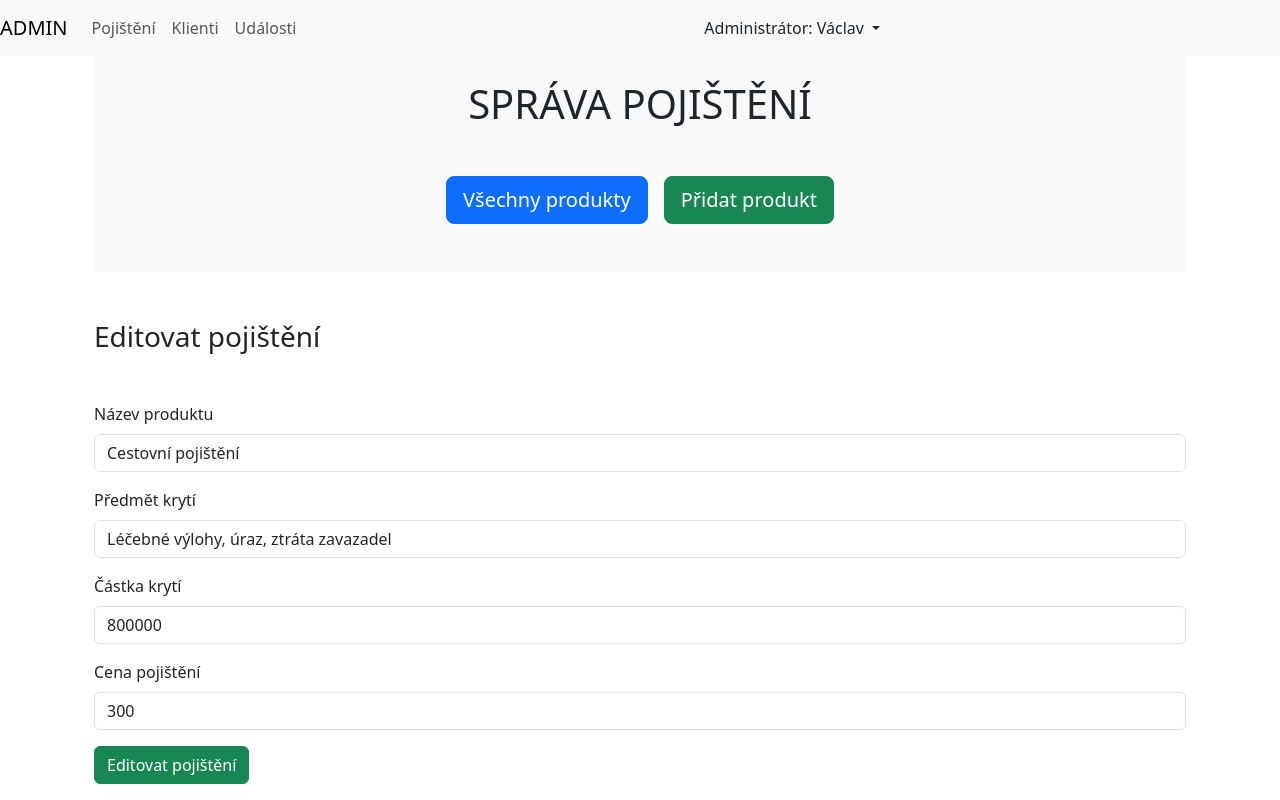
After one commit to VaclavNekolny/SafeHouse, a Django app: page /pojisteni/editovat/5 in a window 1280 px wide. The commit adds this page. Run offline with Django 4.2, Linux system fonts and the light colour scheme; data comes from the database, SQL or seed files in the repository; both versions use the stored data as it was after the commit; some libraries are stand-ins or nearby versions.

```diff
--- /dev/null
+++ b/pojistenci_app/static/pojistenci_app/detail_pojistence.css
@@ -0,0 +1,3 @@
+.detail-pojistence img {
+    width: 180px;
+}
--- a/pojistenci_app/templates/pojistenci_app/editovat_pojistence.html
+++ b/pojistenci_app/templates/pojistenci_app/editovat_pojistence.html
@@ -28,7 +28,8 @@
             <label class="me-1">Muž</label>
             <input type="hidden" name="pohlavi" value="muz">
                 <div class="form-check form-switch">
-                    <input class="form-check-input" type="checkbox" id="prepinacPohlavi" name="pohlavi" value="zena" {% if not pojistenec.je_muz %}checked{% endif %}>
+                    <input class="form-check-input" type="checkbox" id="prepinacPohlavi" name="pohlavi" value="zena"
+                    {% if pojistenec and not pojistenec.je_muz %}checked{% endif %}>
                 </div>
             <label>Žena</label>
         </div>
--- /dev/null
+++ b/pojistenci_app/templates/pojistenci_app/editovat_pojisteni.html
@@ -0,0 +1,33 @@
+{% extends "pojistenci_app/pojisteni.html" %}
+
+
+
+{% block form %}
+    {% if message %}
+    <div class="alert alert-success" role="alert">
+        {{ message }}
+    </div>
+    {% endif %}
+    <h3 class="mb-5">Editovat pojištění</h3>
+    <form action="" method="post">
+        {% csrf_token %}
+        <div class="mb-3">
+            <label for="nazev" class="form-label">Název produktu</label>
+            <input type="text" class="form-control" id="nazev" name="nazev" value='{{ pojisteni.nazev }}' required>
+        </div>
+        <div class="mb-3">
+            <label for="predmet_kryti" class="form-label">Předmět krytí</label>
+            <input type="text" class="form-control" id="predmet_kryti" name="predmet_kryti" value='{{ pojisteni.predmet_kryti }}' required>
+        </div>
+        <div class="mb-3">
+            <label for="castka" class="form-label">Částka krytí</label>
+            <input type="number" class="form-control" id="castka" name="castka" value={{ pojisteni.zakladni_castka }} required>
+        </div>
+        <div class="mb-3">
+            <label for="cena" class="form-label">Cena pojištění</label>
+            <input type="number" class="form-control" id="cena" name="cena" value={{ pojisteni.zakladni_cena }} required>
+        </div>
+        <input type="hidden" name="id" value={{ pojisteni.id }}>
+        <button type="submit" class="btn btn-success">Editovat pojištění</button>
+    </form>
+{% endblock form %}
--- /dev/null
+++ b/pojistenci_app/templates/pojistenci_app/pojisteni.html
@@ -0,0 +1,56 @@
+{% extends "base.html" %}
+{% load static %}
+
+{% block title %}
+Pojištění
+{% endblock title %}
+
+
+{% block styles %}
+    <link rel="stylesheet" href={% static "pojistenci_app/pojisteni.css" %}>
+{% endblock styles %}
+
+{% block content %}
+    <div class="container-md">
+        <h1 class="text-center pt-4 bg-light mb-0">SPRÁVA POJIŠTĚNÍ</h1>
+        <div class="bg-light p-5 mb-5 d-flex gap-3 justify-content-center rounded-bottom">
+            <a class="btn btn-primary btn-lg" href={% url "pojisteni" %}>Všechny produkty</a>
+            <a class="btn btn-success btn-lg" href={% url "pridat_pojisteni" %}>Přidat produkt</a>
+        </div>
+        {% if pridat or editovat or vymazat %}
+            {% block form %}
+            {% endblock form %}
+        {% else %}
+        <h3 class="mb-5">Seznam pojistných produktů</h3>
+        <table class="table table-hover" id="vsechny_produkty">
+            <thead>
+            <tr>
+                <th scope="col">#</th>
+                <th scope="col">Název</th>
+                <th scope="col">Předmět krytí</th>
+                <th scope="col">Částka krytí (kč)</th>
+                <th scope="col">Základní cena (kč/měs.)</th>
+                <th scope="col">Poměr</th>
+                <th scope="col"></th>
+            </tr>
+            </thead>
+            <tbody>
+            {% for produkt in produkty %}
+            <tr style="vertical-align: middle;">
+                <th scope="row">{{ produkt.id }}</th>
+                <td>{{ produkt.nazev }}</td>
+                <td>{{ produkt.predmet_kryti }}</td>
+                <td>{{ produkt.zakladni_castka }}</td>
+                <td>{{ produkt.zakladni_cena }}</td>
+                <td>{{ produkt.pomer }}</td>
+                <td>
+                    <a class="btn btn-info" href={% url "editovat_pojisteni" produkt.id %}>editovat</a>
+                    <a class="btn btn-danger" href={% url "vymazat_pojisteni" produkt.id %}>smazat</a>
+                </td>
+            </tr>
+            {% endfor %}
+            </tbody>
+        </table>
+        {% endif %}
+    </div>
+{% endblock content %}
--- a/pojistenci_app/urls.py
+++ b/pojistenci_app/urls.py
@@ -6,13 +6,23 @@ from . import views
 urlpatterns = [
     path('', views.index, name="index"),
     path('klienti', views.klienti, name="klienti"),
+    path('klienti/<int:id_klienta>/',
+         views.detail_pojistence, name="detail_pojistence"),
     path('klienti/pridat',
          views.pridat_pojistence, name="pridat_pojistence"),
     path('klienti/vymazat',
          views.vymazat_pojistence, name="vymazat_pojistence"),
     path('klienti/vymazat/<int:del_id>',
          views.vymazat_pojistence_id, name="vymazat_pojistence_id"),
-    path('klienti/<int:edit_id>',
-         views.editovat_pojistence, name="editovat_pojistence")
+    path('klienti/editovat/<int:edit_id>',
+         views.editovat_pojistence, name="editovat_pojistence"),
+    path('pojisteni',
+         views.pojisteni, name="pojisteni"),
+    path('pojisteni/pridat',
+         views.pridat_pojisteni, name="pridat_pojisteni"),
+    path('pojisteni/editovat/<int:edit_id>',
+         views.editovat_pojisteni, name="editovat_pojisteni"),
+    path('pojisteni/vymazat/<int:del_produkt_id>',
+         views.vymazat_pojisteni, name="vymazat_pojisteni"),
 
 ]
--- a/pojistenci_app/views.py
+++ b/pojistenci_app/views.py
@@ -1,6 +1,6 @@
 from django.shortcuts import render, redirect
 from django.http import HttpResponse
-from pojistenci_app.models import Pojistenci
+from pojistenci_app.models import Pojistenci, Produkty
 import random
 
 # Create your views here.
@@ -14,6 +14,11 @@ def index(request):
 def klienti(request):
     vsichni_klienti = Pojistenci.objects.all()
     return render(request, 'pojistenci_app/klienti.html', {'klienti': vsichni_klienti})
+
+
+def detail_pojistence(request, id_klienta):
+    pojistenec = Pojistenci.objects.get(id=id_klienta)
+    return render(request, 'pojistenci_app/detail_pojistence.html', {'pojistenec': pojistenec})
 
 
 def pridat_pojistence(request):
@@ -93,3 +98,57 @@ def editovat_pojistence(request, edit_id):
 
     pojistenec_k_editaci = Pojistenci.objects.get(id=edit_id)
     return render(request, 'pojistenci_app/editovat_pojistence.html', {'editovat': True, 'pojistenec': pojistenec_k_editaci})
+
+
+def pojisteni(request):
+    pojistovaci_produkty = Produkty.objects.all()
+    return render(request, 'pojistenci_app/pojisteni.html', {'produkty': pojistovaci_produkty})
+
+
+def pridat_pojisteni(request):
+    if request.method == "POST":
+        nazev = request.POST["nazev"]
+        predmet_kryti = request.POST["predmet_kryti"]
+        castka = request.POST["castka"]
+        cena = request.POST["cena"]
+        pomer = round(int(castka)/int(cena), 2)
+
+        nove_pojisteni = Produkty(nazev=nazev, predmet_kryti=predmet_kryti,
+                                  zakladni_castka=castka, zakladni_cena=cena, pomer=pomer)
+        nove_pojisteni.save()
+
+        message = f"Pojištění {nazev} přidáno do databáze"
+        return render(request, 'pojistenci_app/pridat_pojisteni.html', {'message': message, 'pridat': True})
+
+    return render(request, 'pojistenci_app/pridat_pojisteni.html', {'pridat': True})
+
+
+def editovat_pojisteni(request, edit_id):
+
+    if request.method == "POST":
+        id = request.POST["id"]
+        pojisteni_k_editaci = Produkty.objects.get(id=id)
+        nazev = request.POST["nazev"]
+        predmet_kryti = request.POST["predmet_kryti"]
+        castka = request.POST["castka"]
+        cena = request.POST["cena"]
+        pomer = round(int(castka)/int(cena), 2)
+
+        pojisteni_k_editaci.nazev = nazev
+        pojisteni_k_editaci.predmet_kryti = predmet_kryti
+        pojisteni_k_editaci.zakladni_castka = castka
+        pojisteni_k_editaci.zakladni_cena = cena
+        pojisteni_k_editaci.pomer = pomer
+        pojisteni_k_editaci.save()
+
+        message = f"Pojištění '{nazev}' editováno"
+        return render(request, 'pojistenci_app/editovat_pojisteni.html', {'message': message, 'editovat': True})
+
+    pojisteni_k_editaci = Produkty.objects.get(id=edit_id)
+    return render(request, 'pojistenci_app/editovat_pojisteni.html', {'editovat': True, 'pojisteni': pojisteni_k_editaci})
+
+
+def vymazat_pojisteni(request, del_produkt_id):
+    pojisteni_k_vymazani = Produkty.objects.filter(id=del_produkt_id)
+    pojisteni_k_vymazani.delete()
+    return redirect('pojisteni')
--- a/templates/includes/navbar.html
+++ b/templates/includes/navbar.html
@@ -14,7 +14,7 @@
   <div class="collapse navbar-collapse" id="navbarNavDropdown">
     <ul class="navbar-nav">
       <li class="nav-item active">
-        <a class="nav-link" href={% url 'index' %}
+        <a class="nav-link" href={% url 'pojisteni' %}
           >Pojištění</a
         >
       </li>
```
Also changed, not shown: pojistenci_app/templates/pojistenci_app/detail_pojistence.html (added, +32 -0 lines), pojistenci_app/templates/pojistenci_app/pridat_pojisteni.html (added, +33 -0 lines), db.sqlite3.
